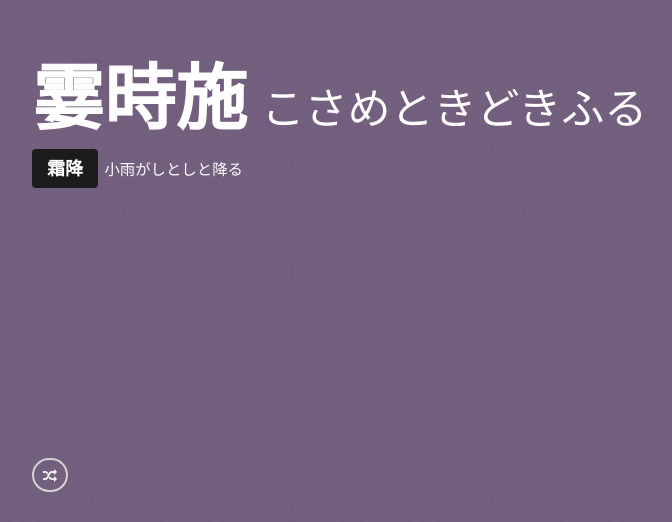
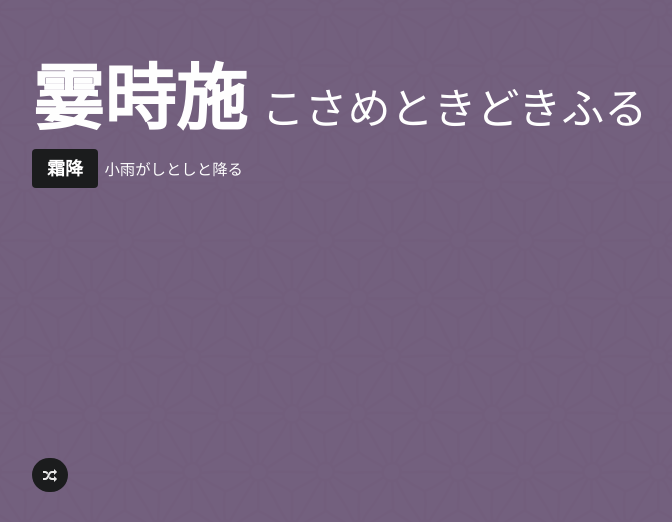
Before and after one commit to notsobad-jp/sekki, a browser extension: page sekki.html in a window 1280 px wide. Shown: the part 278-800 px from the top of the page, without its empty margins (10-682 px from the left). Drawn offline with Linux system fonts and the light colour scheme; a web font is replaced by a local one.

Commit message:
fix random button color

```diff
--- a/sekki.html
+++ b/sekki.html
@@ -67,7 +67,7 @@
       </div>
     </div>
     <div id="footer">
-      <button id="random" class="ui inverted black icon circular button" data-tooltip="random" data-inverted="">
+      <button id="random" class="ui black icon circular button" data-tooltip="random" data-inverted="">
         <i class="icon random"></i>
       </button>
       <!--
```
